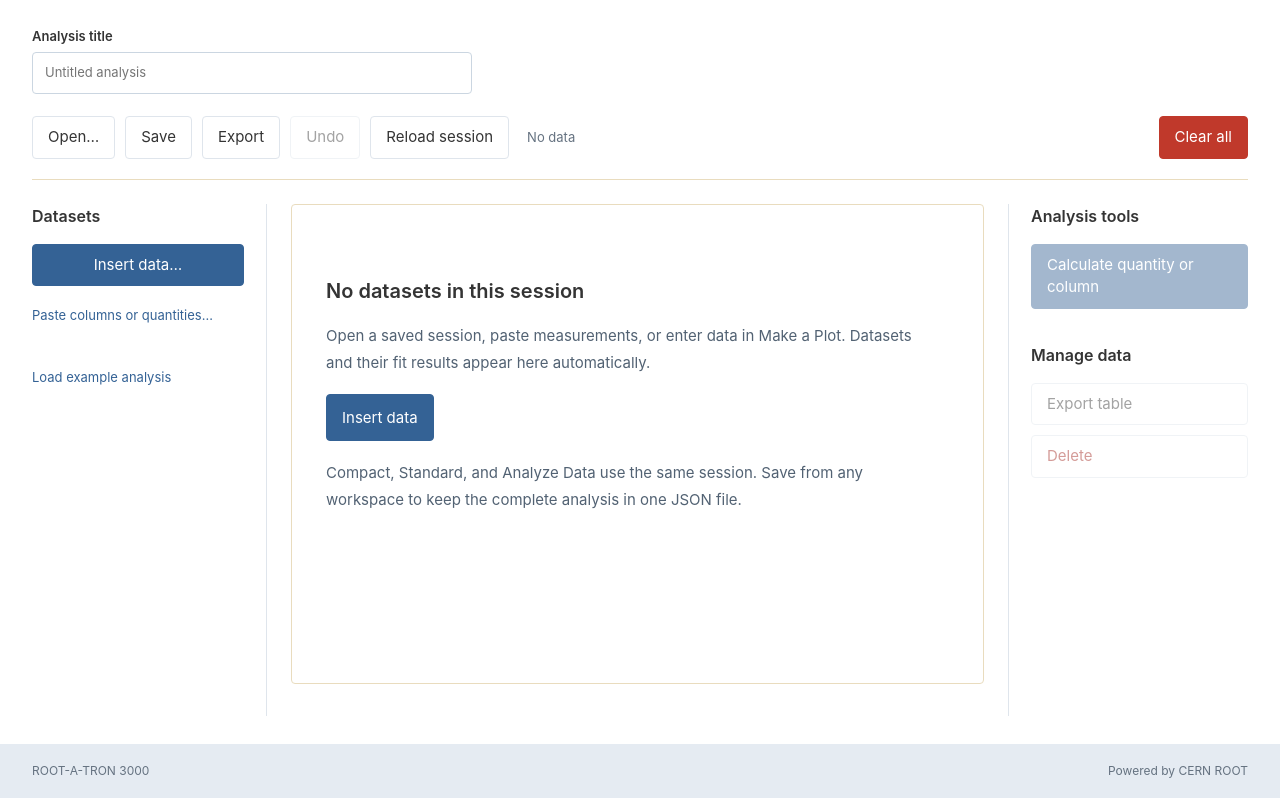
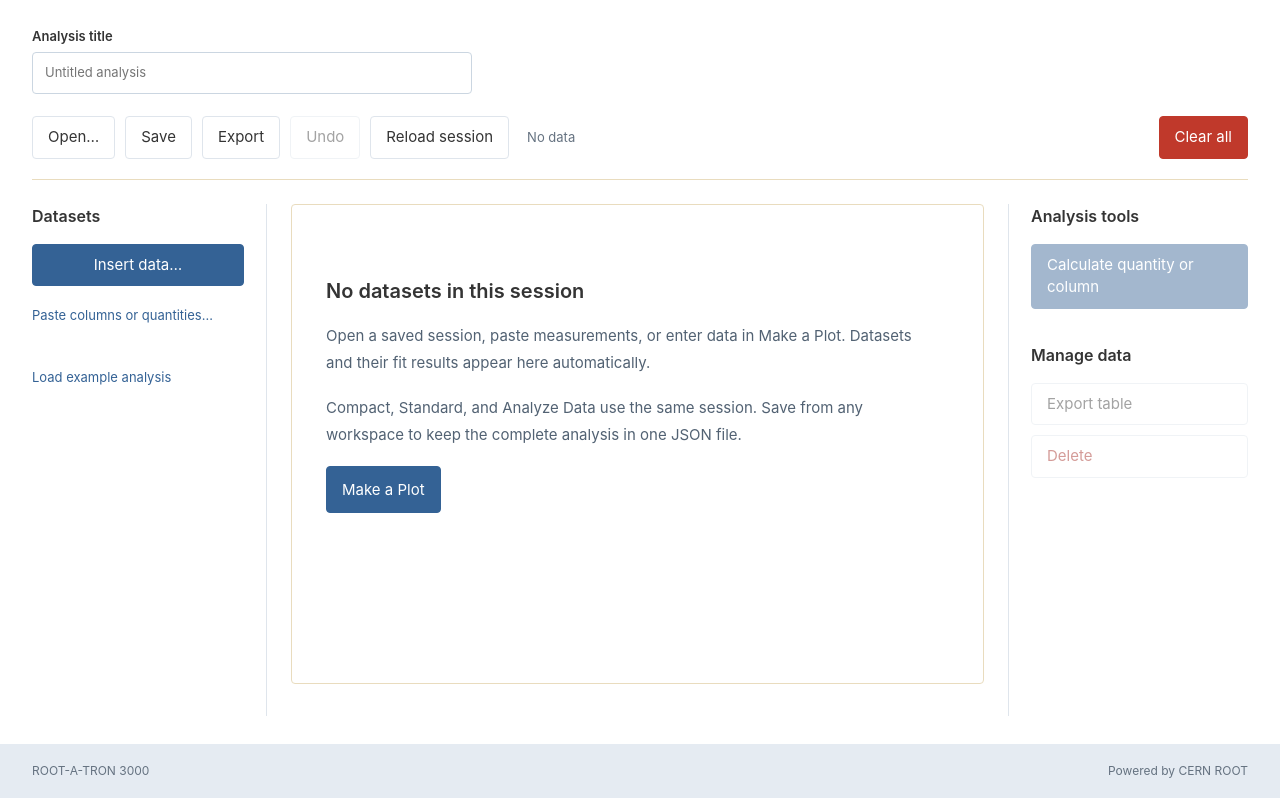
Before and after one commit to XuongMinhTran/root-plotting-tool, a plain HTML site: page frontend/uncertainties.html in a window 1280 px wide. Shown: the part 62-860 px from the top of the page. Drawn offline with Linux system fonts and the light colour scheme.

Commit message:
Analyze Data empty state: Make a Plot button below the text

```diff
--- a/frontend/analysis.js
+++ b/frontend/analysis.js
@@ -314,6 +314,7 @@
  window.InsertData.open(insertHost);
 }
 $('add-source').onclick=()=>openInsertData();
+$('empty-insert').onclick=()=>openInsertData();
 $('add-source-text').onclick=()=>sourceDialog();
 $('edit-source').onclick=()=>{const o=current();const d=o&&sourceDataset(o);if(d&&editable(d)){openInsertData(d.id);return;}sourceDialog(true);};
 $('source-type').onchange=helpSource;
--- a/frontend/uncertainties.html
+++ b/frontend/uncertainties.html
@@ -7,7 +7,7 @@
 <link rel="stylesheet" href="multivariate.css?v=1">
 <script defer src="vendor/mathlive/mathlive.min.js"></script>
 <script defer src="equation-parser.js?v=20260919-units"></script>
-<script defer src="units.js?v=1"></script><script defer src="analysis-core.js?v=20260919-units"></script><script defer src="workspace-store.js?v=1"></script><script defer src="multivariate.js?v=1"></script><script defer src="insert-data.js?v=20260920-types"></script><script defer src="analysis.js?v=20260920-empty-cta"></script>
+<script defer src="units.js?v=1"></script><script defer src="analysis-core.js?v=20260919-units"></script><script defer src="workspace-store.js?v=1"></script><script defer src="multivariate.js?v=1"></script><script defer src="insert-data.js?v=20260920-types"></script><script defer src="analysis.js?v=20260920-makeplot"></script>
 <link rel="stylesheet" href="site-brand.css?v=1">
 <link rel="stylesheet" href="analysis-features.css?v=20260919-export">
 <script defer src="analysis-export.js?v=20260919-pdf"></script>
@@ -23,7 +23,7 @@
 <div class="analysis-workspace">
 <aside class="sources" aria-labelledby="sources-title"><h2 id="sources-title">Datasets</h2><div class="source-actions"><button id="add-source" class="primary">Insert data…</button><button id="add-source-text" class="text-button">Paste columns or quantities…</button></div><div id="object-list"></div><button id="example" class="text-button">Load example analysis</button></aside>
 <section class="viewer" aria-labelledby="object-title">
-<div id="empty"><h2>No datasets in this session</h2><p>Open a saved session, paste measurements, or enter data in Make a Plot. Datasets and their fit results appear here automatically.</p><p><button id="empty-insert" class="primary">Insert data</button></p><p>Compact, Standard, and Analyze Data use the same session. Save from any workspace to keep the complete analysis in one JSON file.</p></div>
+<div id="empty"><h2>No datasets in this session</h2><p>Open a saved session, paste measurements, or enter data in Make a Plot. Datasets and their fit results appear here automatically.</p><p>Compact, Standard, and Analyze Data use the same session. Save from any workspace to keep the complete analysis in one JSON file.</p><p><button id="empty-insert" class="primary">Make a Plot</button></p></div>
 <div id="object-content" hidden><div class="object-heading"><div><p id="object-kind" class="eyebrow"></p><h2 id="object-title"></h2></div><div class="dataset-heading-actions"><button id="plot-selected" disabled>Open in plotting</button><button id="rename">Rename</button></div></div>
 <nav id="dataset-views" aria-label="Dataset content" hidden></nav>
 <div class="calculation-navigation"><nav id="dataset-calculations" aria-label="Dataset calculations" hidden></nav><button id="edit-calculation" hidden>Edit calculation</button></div>
```
